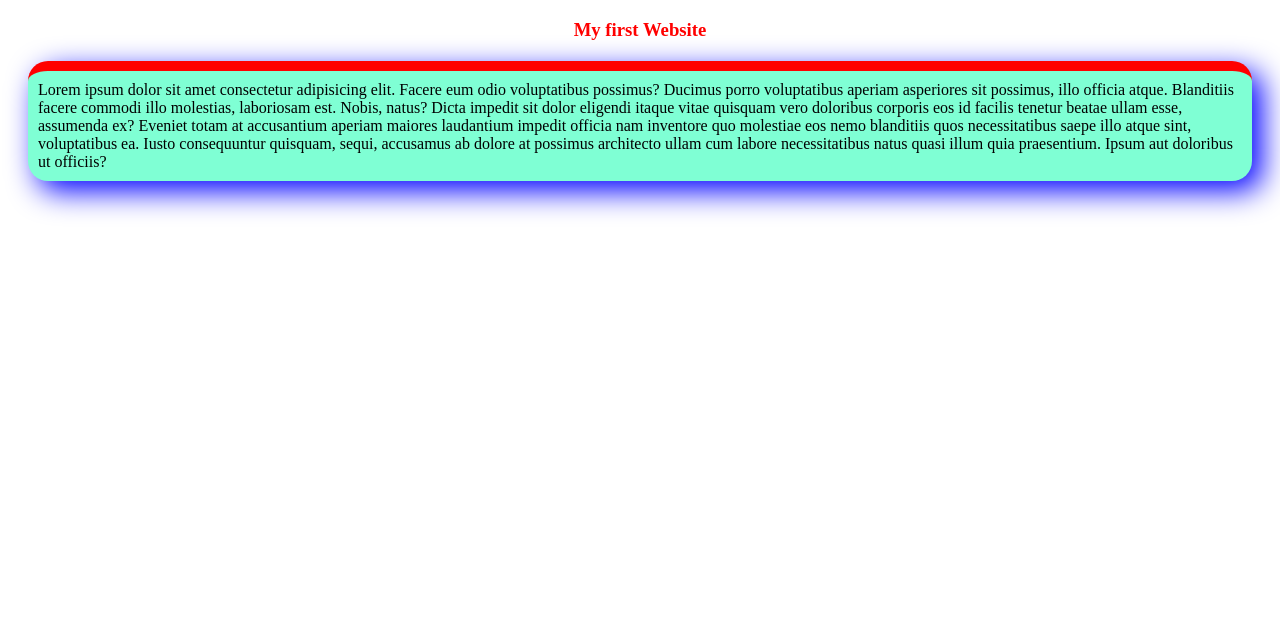
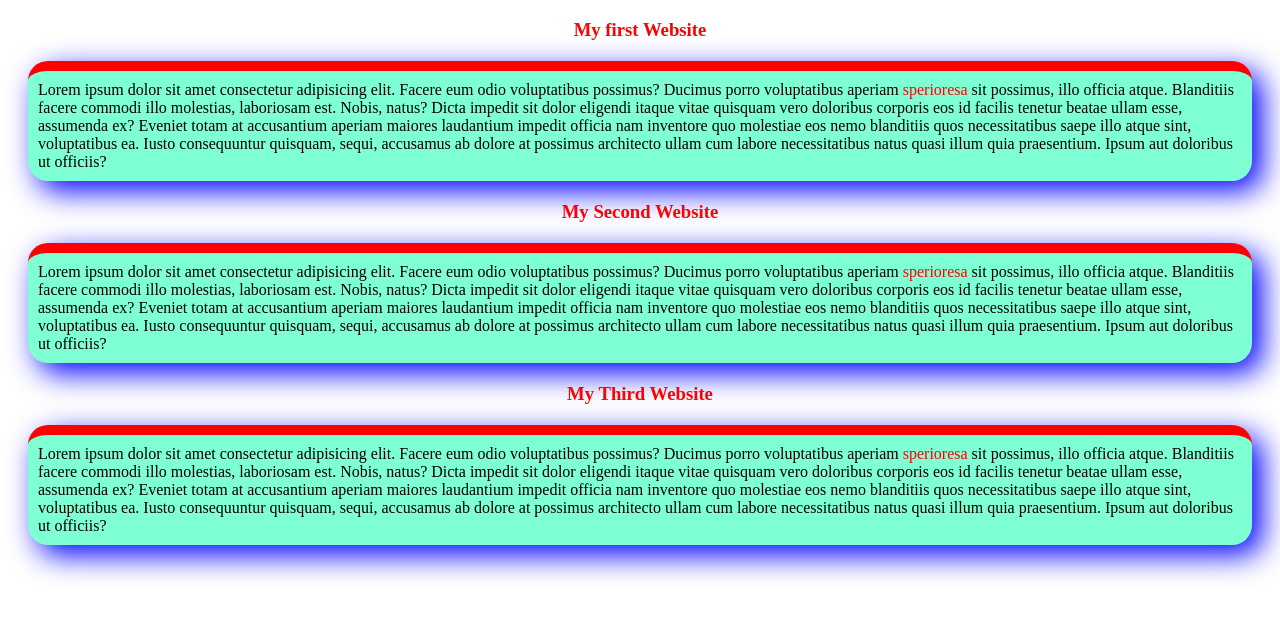
Before and after one commit to Tofael66/my-simple-website, a plain HTML site: page indext.html in a window 1280 px wide. Drawn offline with Linux system fonts and the light colour scheme.

Commit message:
the second commit

```diff
--- a/indext.html
+++ b/indext.html
@@ -11,8 +11,23 @@
 <body>
     <div>
         <h3>My first Website</h3>
-<p class="paragrap">Lorem ipsum dolor sit amet consectetur adipisicing elit. Facere eum odio voluptatibus possimus? Ducimus porro voluptatibus aperiam asperiores sit possimus, illo officia atque. Blanditiis facere commodi illo molestias, laboriosam est. Nobis, natus? Dicta impedit sit dolor eligendi itaque vitae quisquam vero doloribus corporis eos id facilis tenetur beatae ullam esse, assumenda ex? Eveniet totam at accusantium aperiam maiores laudantium impedit officia nam inventore quo molestiae eos nemo blanditiis quos necessitatibus saepe illo atque sint, voluptatibus ea. Iusto consequuntur quisquam, sequi, accusamus ab dolore at possimus architecto ullam cum labore necessitatibus natus quasi illum quia praesentium. Ipsum aut doloribus ut officiis?</p>
+<p class="paragrap">Lorem ipsum dolor sit amet consectetur adipisicing elit. Facere eum odio voluptatibus possimus? Ducimus porro voluptatibus aperiam <span class="span">sperioresa</span> sit possimus, illo officia atque. Blanditiis facere commodi illo molestias, laboriosam est. Nobis, natus? Dicta impedit sit dolor eligendi itaque vitae quisquam vero doloribus corporis eos id facilis tenetur beatae ullam esse, assumenda ex? Eveniet totam at accusantium aperiam maiores laudantium impedit officia nam inventore quo molestiae eos nemo blanditiis quos necessitatibus saepe illo atque sint, voluptatibus ea. Iusto consequuntur quisquam, sequi, accusamus ab dolore at possimus architecto ullam cum labore necessitatibus natus quasi illum quia praesentium. Ipsum aut doloribus ut officiis?</p>
 
+
+
+    </div>
+
+
+    <div>
+        <h3>My Second Website</h3>
+        <p class="paragrap">Lorem ipsum dolor sit amet consectetur adipisicing elit. Facere eum odio voluptatibus possimus? Ducimus porro voluptatibus aperiam <span class="span">sperioresa</span> sit possimus, illo officia atque. Blanditiis facere commodi illo molestias, laboriosam est. Nobis, natus? Dicta impedit sit dolor eligendi itaque vitae quisquam vero doloribus corporis eos id facilis tenetur beatae ullam esse, assumenda ex? Eveniet totam at accusantium aperiam maiores laudantium impedit officia nam inventore quo molestiae eos nemo blanditiis quos necessitatibus saepe illo atque sint, voluptatibus ea. Iusto consequuntur quisquam, sequi, accusamus ab dolore at possimus architecto ullam cum labore necessitatibus natus quasi illum quia praesentium. Ipsum aut doloribus ut officiis?</p>
+    </div>
+
+
+    <div>
+<h3>My Third Website</h3>
+
+        <p class="paragrap">Lorem ipsum dolor sit amet consectetur adipisicing elit. Facere eum odio voluptatibus possimus? Ducimus porro voluptatibus aperiam <span class="span">sperioresa</span> sit possimus, illo officia atque. Blanditiis facere commodi illo molestias, laboriosam est. Nobis, natus? Dicta impedit sit dolor eligendi itaque vitae quisquam vero doloribus corporis eos id facilis tenetur beatae ullam esse, assumenda ex? Eveniet totam at accusantium aperiam maiores laudantium impedit officia nam inventore quo molestiae eos nemo blanditiis quos necessitatibus saepe illo atque sint, voluptatibus ea. Iusto consequuntur quisquam, sequi, accusamus ab dolore at possimus architecto ullam cum labore necessitatibus natus quasi illum quia praesentium. Ipsum aut doloribus ut officiis?</p>
     </div>
 
 </body>
--- a/style/blog.css
+++ b/style/blog.css
@@ -12,3 +12,7 @@ h3{
     box-shadow: 10px 10px 30px blue;
     border-top: 10px solid red;
 }
+
+.span{
+    color:red;
+}
```
